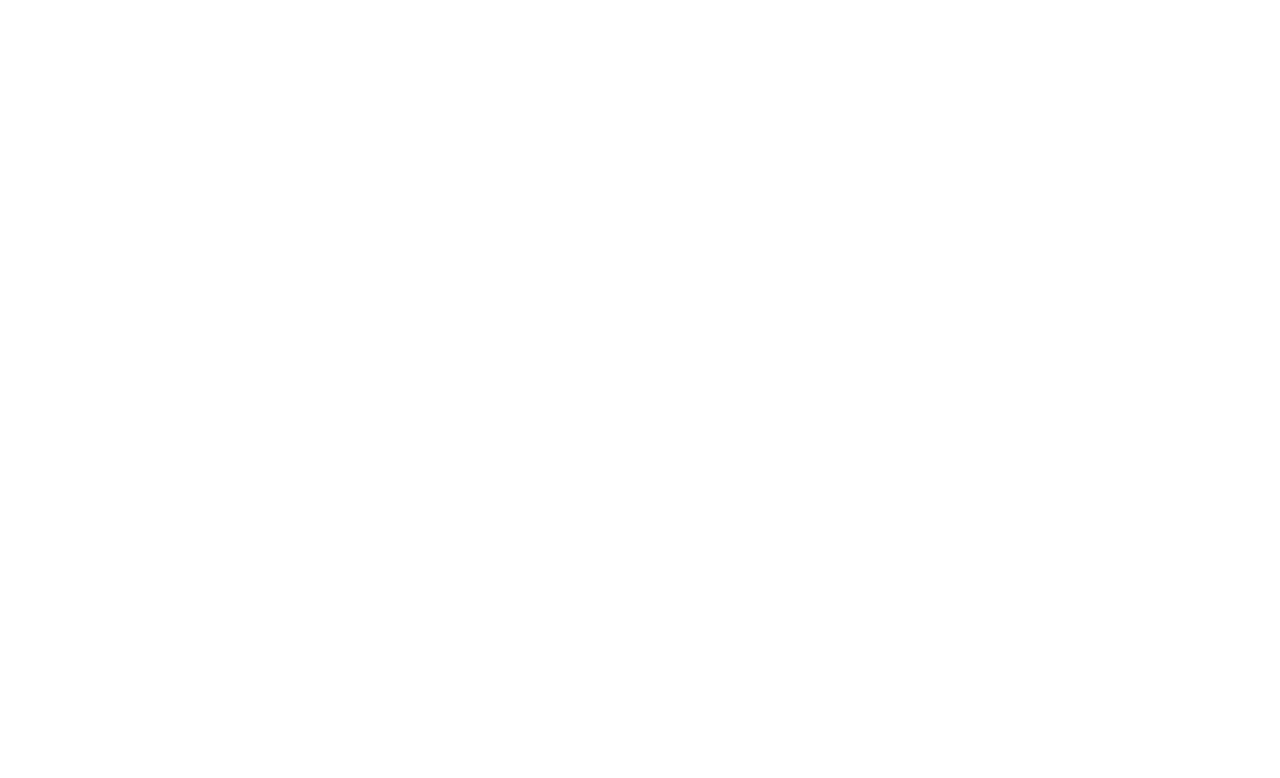
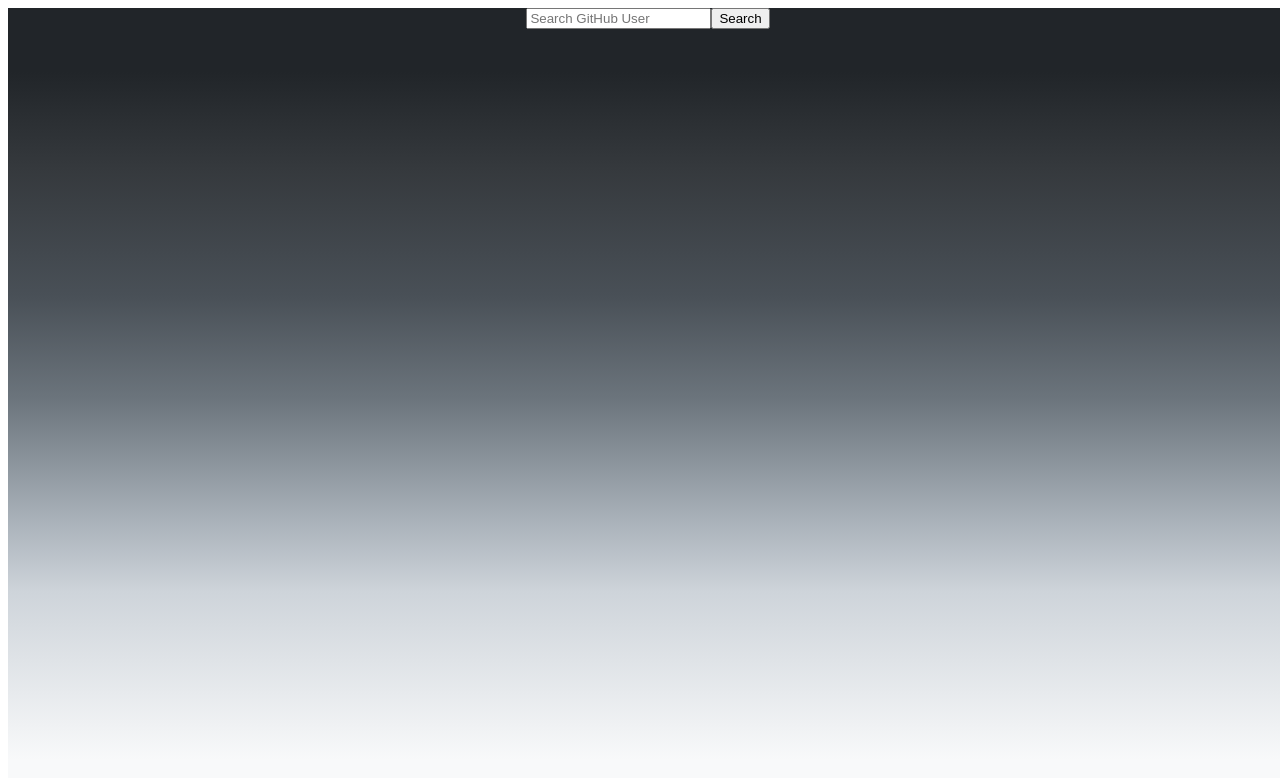
Before and after one commit to melissamelissaa/GitUserSearch, a React (Create React App) app: page / in a window 1280 px wide. Shown: the top 778 px of the page. Built offline with nearby package versions, Linux system fonts and the light colour scheme.

Commit message:
Add some components

```diff
--- a/package.json
+++ b/package.json
@@ -6,6 +6,7 @@
     "@testing-library/jest-dom": "^5.16.5",
     "@testing-library/react": "^13.4.0",
     "@testing-library/user-event": "^13.5.0",
+    "axios": "^1.3.5",
     "react": "^18.2.0",
     "react-dom": "^18.2.0",
     "react-scripts": "5.0.1",
--- a/src/App.css
+++ b/src/App.css
@@ -1,38 +1,35 @@
 .App {
   text-align: center;
+  /* width: 100vw; */
+  height: 100vh;
+  background: linear-gradient(
+    0deg,
+    rgba(248, 249, 250, 1) 6%,
+    rgba(206, 212, 218, 1) 27%,
+    rgba(173, 181, 189, 1) 35%,
+    rgba(108, 117, 125, 1) 51%,
+    rgba(73, 80, 87, 1) 64%,
+    rgba(53, 57, 61, 1) 80%,
+    rgba(33, 37, 41, 1) 92%
+  );
+  padding: 0;
+  margin: 0;
+  width: 100%;
 }
 
-.App-logo {
-  height: 40vmin;
-  pointer-events: none;
+.small-pic {
+  margin-left: 10%;
+  width: 20%;
+  border-radius: 50%;
 }
-
-@media (prefers-reduced-motion: no-preference) {
-  .App-logo {
-    animation: App-logo-spin infinite 20s linear;
-  }
+.small-result {
+  display: flex;
+  align-items: center;
+  border: 2px solid black;
+  color: white;
+  gap: 2rem;
 }
-
-.App-header {
-  background-color: #282c34;
-  min-height: 100vh;
-  display: flex;
-  flex-direction: column;
-  align-items: center;
-  justify-content: center;
-  font-size: calc(10px + 2vmin);
-  color: white;
+html,
+body {
+  width: 100%;
 }
-
-.App-link {
-  color: #61dafb;
-}
-
-@keyframes App-logo-spin {
-  from {
-    transform: rotate(0deg);
-  }
-  to {
-    transform: rotate(360deg);
-  }
-}
--- a/src/App.js
+++ b/src/App.js
@@ -1,9 +1,35 @@
-import './App.css';
+import "./App.css";
+
+import SearchContainer from "./Components/SearchContainer";
+import SearchResults from "./Components/SearchResults";
+
+
+import { useState, createContext, useEffect } from "react";
+import axios from "axios";
+
+export const AppContext = createContext();
 
 function App() {
+  const [input, setInput] = useState(" ");
+  const [resultsFromApi, setResultsFromApi] = useState([]);
+
+  useEffect(() => {
+    if (input !== " ") {
+      axios
+        .get(`https://api.github.com/search/users?q=${input}`)
+        .then((res) => {
+          console.log(res.data);
+          setResultsFromApi(res.data.items);
+        });
+    }
+  }, [input]);
+
   return (
     <div className="App">
-
+      <AppContext.Provider value={setInput}>
+        <SearchContainer />
+        <SearchResults resultsFromApi={resultsFromApi} />
+      </AppContext.Provider>
     </div>
   );
 }
--- /dev/null
+++ b/src/Components/SearchContainer.js
@@ -0,0 +1,21 @@
+import { AppContext } from "../App.js";
+
+const SearchContainer = () => {
+  return (
+    <AppContext.Consumer>
+      {(value) => (
+        <div className="search-container">
+          <input
+            type="text"
+            placeholder="Search GitHub User"
+            className="search-input"
+            onChange={(e) => value(e.target.value)}
+          ></input>
+          <button className="search-btn">Search</button>
+        </div>
+      )}
+
+    </AppContext.Consumer>
+  );
+};
+export default SearchContainer;
--- /dev/null
+++ b/src/Components/SearchResults.js
@@ -0,0 +1,17 @@
+
+
+const SearchResults = (props) => {
+  return (
+    <div className="small-item-div">
+      {props.resultsFromApi.map((user, i) => (i < 5 ? (
+        <div className="small-result">
+          <img className="small-pic" src={user.avatar_url} />
+          <h1>{user.login}</h1>
+        </div>
+      ) : null))}
+    </div>
+  );
+
+};
+
+export default SearchResults;
--- a/src/index.js
+++ b/src/index.js
@@ -6,7 +6,3 @@ const root = ReactDOM.createRoot(document.getElementById('root'));
 root.render(
     <App />
 );
-
-// If you want to start measuring performance in your app, pass a function
-// to log results (for example: reportWebVitals(console.log))
-// or send to an analytics endpoint. Learn more: https://bit.ly/CRA-vitals
```
Also changed, not shown: 1 other file (tests, documents, lock files or other folders).
